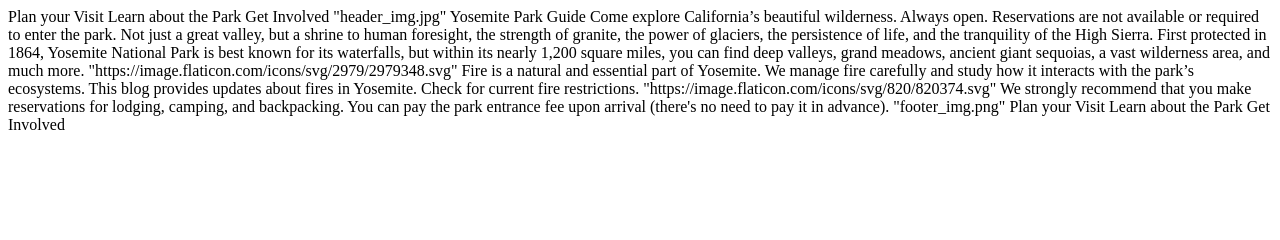
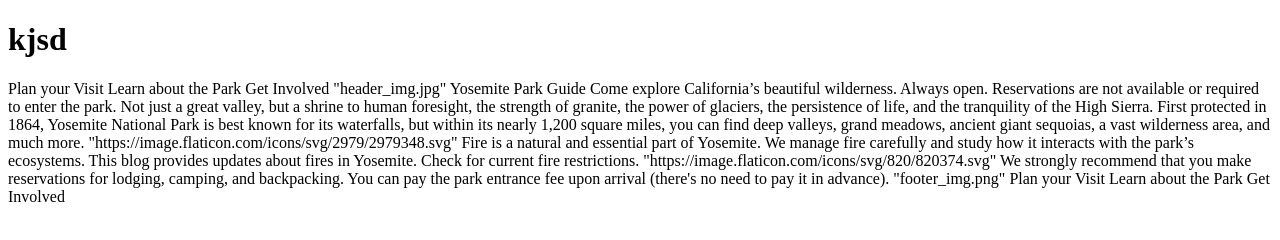
Before and after one commit to DevNation-Coding-School/web-intro-html-css-project, a plain HTML site: page index.html in a window 1280 px wide. Drawn offline with Linux system fonts and the light colour scheme.

Commit message:
h1 added

```diff
--- a/index.html
+++ b/index.html
@@ -6,6 +6,7 @@
 
 </head>
 <body>
+  <h1>kjsd</h1>
         Plan your Visit
         Learn about the Park
         Get Involved
```
